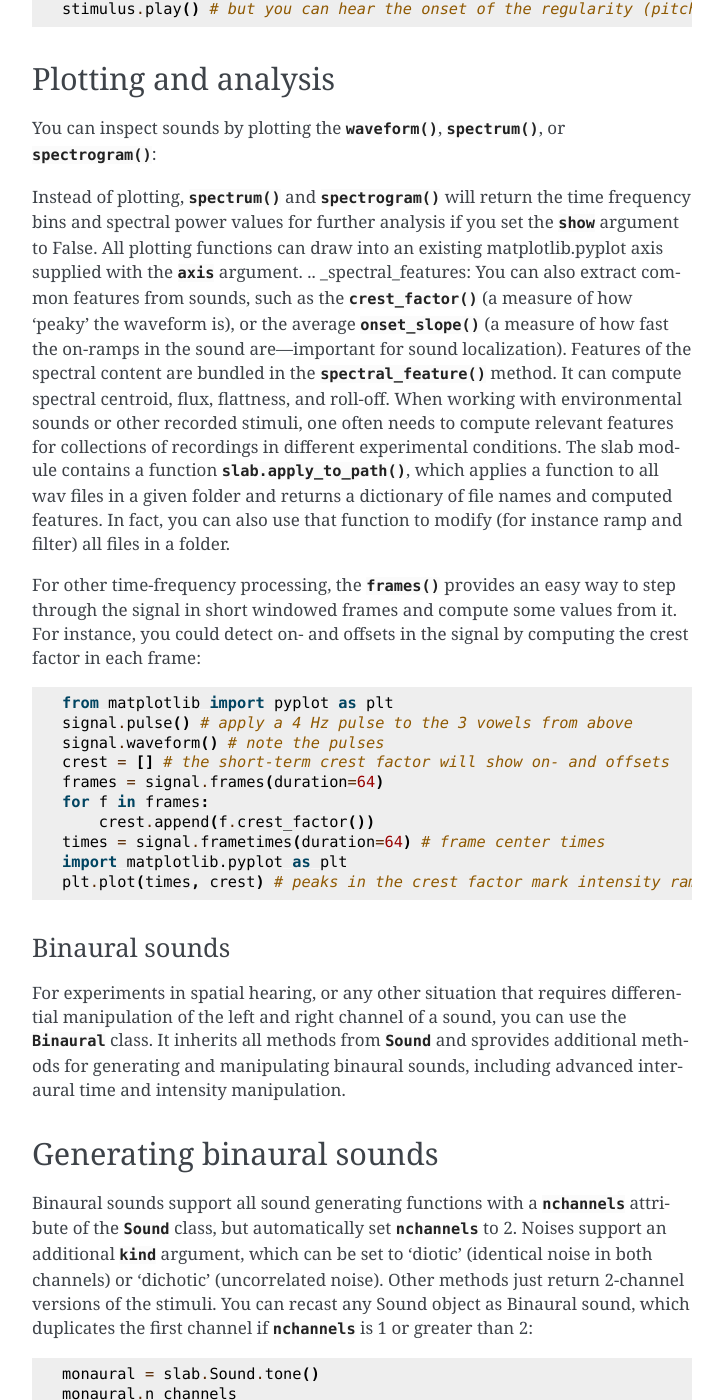
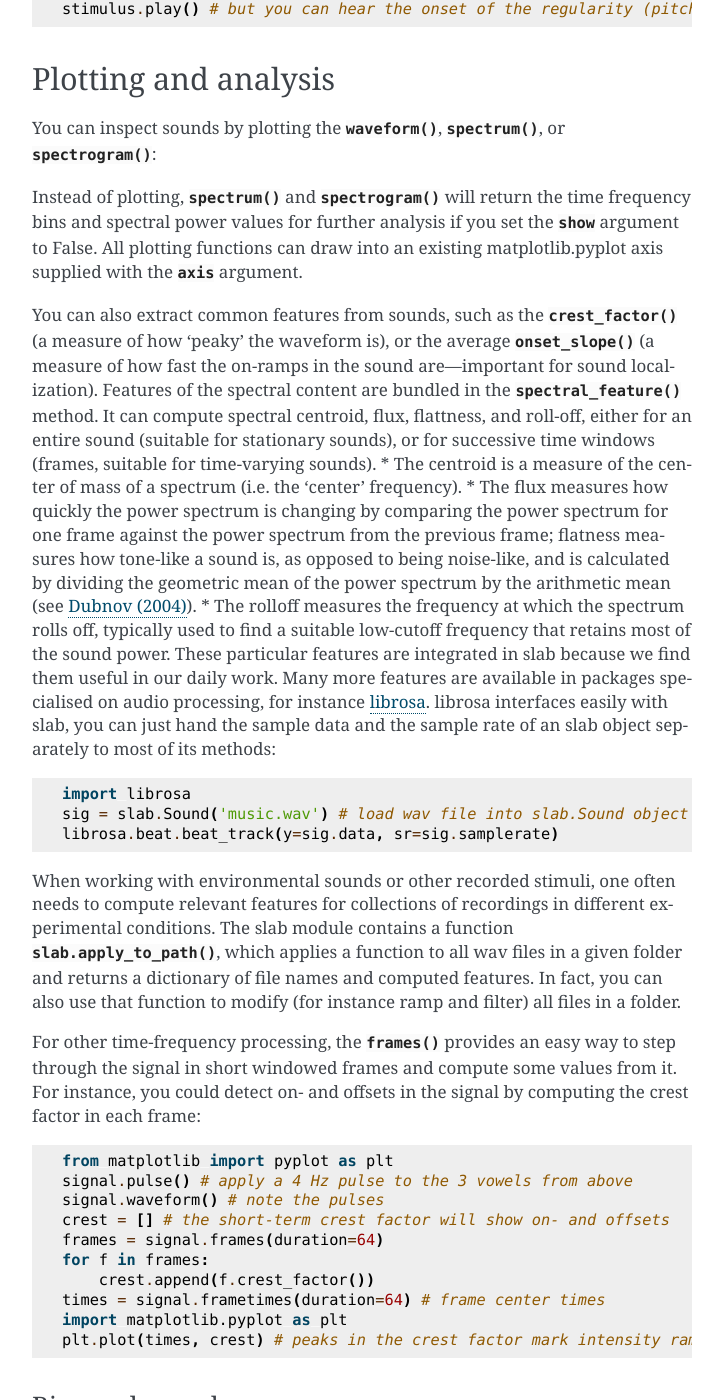
Before and after one commit to DrMarc/slab, a Sphinx documentation site: the page built from docs/sounds.rst, in a window 1280 px wide and 1400 px high, scrolled down 3805 px. Shown: the whole window, without its empty margins (388-1111 px from the left). Built offline with Sphinx 7.4.7, drawn with Linux system fonts in a browser that asks for light colours; some of the changed text lies outside the part shown.

Commit message:
moven feature descriptions to docs and expanded

```diff
--- a/docs/sounds.rst
+++ b/docs/sounds.rst
@@ -113,8 +113,8 @@ Count for how many steps you can hear the signal tone: ::
         stimulus.play()
         time.sleep(0.5)
 
-I can hear all of the steps without the masker, but only the first 6 or 7 with the masker. This will depend on the
-intensity at which you play the demo (see :ref:`Calibrating the output<calibration>` below).
+Many listeners can hear all of the steps without the masker, but only the first 6 or 7 steps with the masker. This
+depends on the intensity at which you play the demo (see :ref:`Calibrating the output<calibration>` below).
 The :meth:`.sequence` method is an example of list unpacking---you can provide any number of sounds to be concatenated.
 If you have a list of sounds, call the method like so: ``slab.Sound.sequence(*[list_of_sound_objects])``
 to unpack the list into function arguments.
@@ -164,15 +164,33 @@ You can inspect sounds by plotting the :meth:`.waveform`, :meth:`.spectrum`, or
 Instead of plotting, :meth:`.spectrum` and :meth:`.spectrogram` will return the time frequency bins and spectral power
 values for further analysis if you set the :attr:`show` argument to False. All plotting functions can draw into an
 existing matplotlib.pyplot axis supplied with the :attr:`axis` argument.
+
 .. _spectral_features:
 You can also extract common features from sounds, such as the :meth:`.crest_factor` (a measure of how 'peaky'
 the waveform is), or the average :meth:`.onset_slope` (a measure of how fast the on-ramps in the sound are---important
 for sound localization). Features of the spectral content are bundled in the :meth:`.spectral_feature` method.
-It can compute spectral centroid, flux, flattness, and roll-off. When working with environmental sounds or other
-recorded stimuli, one often needs to compute relevant features for collections of recordings in different experimental
-conditions. The slab module contains a function :func:`slab.apply_to_path`, which applies a function to all wav files
-in a given folder and returns a dictionary of file names and computed features. In fact, you can also use that
-function to modify (for instance ramp and filter) all files in a folder.
+It can compute spectral centroid, flux, flattness, and roll-off, either for an entire sound (suitable for stationary
+sounds), or for successive time windows (frames, suitable for time-varying sounds).
+* The centroid is a measure of the center of mass of a spectrum (i.e. the 'center' frequency).
+* The flux measures how quickly the power spectrum is changing by comparing the power spectrum for one frame against the
+power spectrum from the previous frame; flatness measures how tone-like a sound is, as opposed to being noise-like, and
+is calculated by dividing the geometric mean of the power spectrum by the arithmetic mean (see `Dubnov (2004) <https://ieeexplore.ieee.org/document/1316889>`_).
+* The rolloff measures the frequency at which the spectrum rolls off, typically used to find a suitable low-cutoff
+frequency that retains most of the sound power.
+These particular features are integrated in slab because we find them useful in our daily work. Many more features are
+available in packages specialised on audio processing, for instance `librosa <https://librosa.org>`_. librosa interfaces
+easily with slab, you can just hand the sample data and the sample rate of an slab object separately to most of its
+methods::
+
+    import librosa
+    sig = slab.Sound('music.wav') # load wav file into slab.Sound object
+    librosa.beat.beat_track(y=sig.data, sr=sig.samplerate)
+
+When working with environmental sounds or other recorded stimuli, one often needs to compute relevant features for
+collections of recordings in different experimental conditions. The slab module contains a function
+:func:`slab.apply_to_path`, which applies a function to all wav files in a given folder and returns a dictionary of file
+names and computed features. In fact, you can also use that function to modify (for instance ramp and filter) all files
+in a folder.
 
 For other time-frequency processing, the :meth:`.frames` provides an easy way to step through the signal in short
 windowed frames and compute some values from it. For instance, you could detect on- and offsets in the signal
@@ -193,7 +211,7 @@ Binaural sounds
 ^^^^^^^^^^^^^^^
 For experiments in spatial hearing, or any other situation that requires differential manipulation of the left and
 right channel of a sound, you can use the :class:`Binaural` class. It inherits all methods from :class:`Sound` and
-sprovides additional methods for generating and manipulating binaural sounds, including advanced interaural time
+provides additional methods for generating and manipulating binaural sounds, including advanced interaural time
 and intensity manipulation.
 
 Generating binaural sounds
```
Also changed, not shown: 1 other file.
